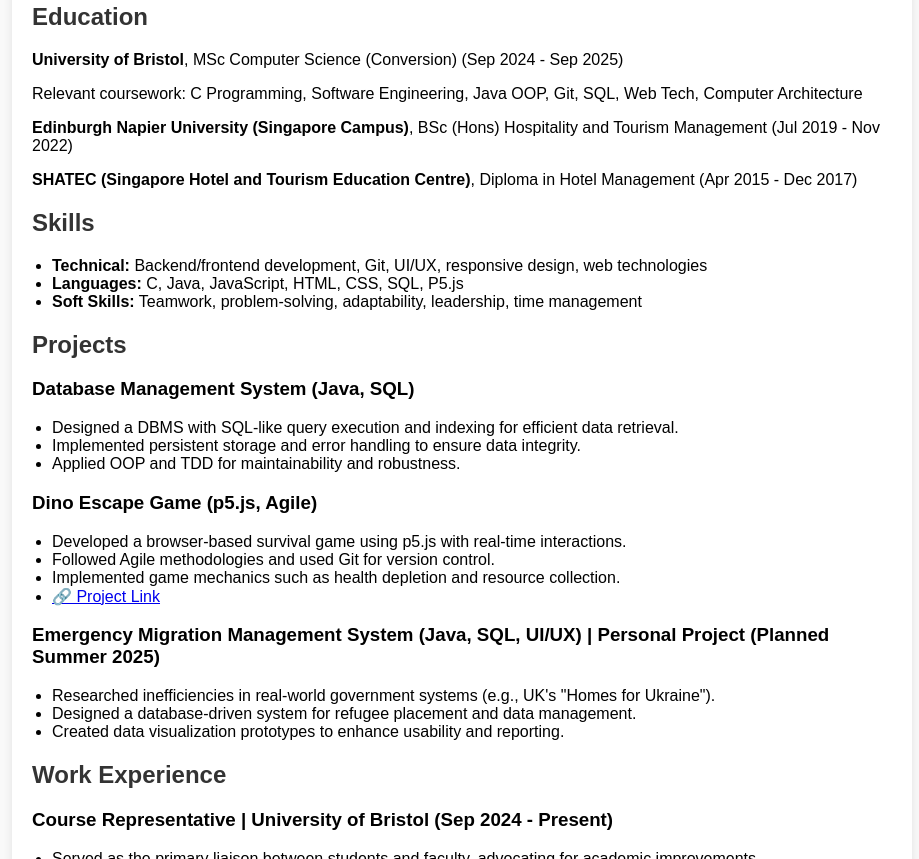
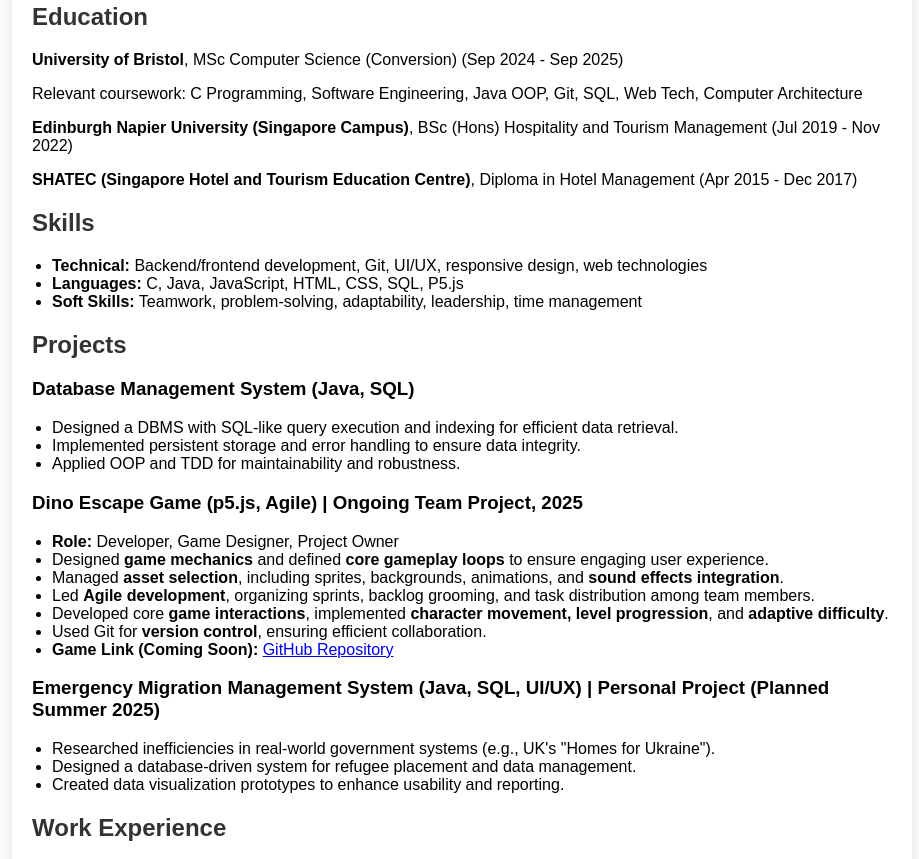
Before and after one commit to HaruTian4604/resume_website, a plain HTML site: page index.html in a window 1280 px wide. Shown: the part 385-1244 px from the top of the page, without its empty margins (178-1097 px from the left). Drawn offline with Linux system fonts and the light colour scheme.

Commit message:
Enriched the content of the team project

```diff
--- a/index.html
+++ b/index.html
@@ -27,9 +27,8 @@
             align-items: center;
         }
         .profile img {
-            width: 120px;
+            width: 140px;
             height: 100%;
-            /* border-radius: 50%; */
             margin-right: 20px;
             object-fit: cover;
         }
@@ -97,13 +96,17 @@
             <li>Applied OOP and TDD for maintainability and robustness.</li>
         </ul>
 
-        <h3>Dino Escape Game (p5.js, Agile)</h3>
+        <h3>Dino Escape Game (p5.js, Agile) | Ongoing Team Project, 2025</h3>
         <ul>
-            <li>Developed a browser-based survival game using p5.js with real-time interactions.</li>
-            <li>Followed Agile methodologies and used Git for version control.</li>
-            <li>Implemented game mechanics such as health depletion and resource collection.</li>
-            <li><a href="https://github.com/UoB-COMSM0166/2025-group-13" target="_blank">🔗 Project Link</a></li>
+            <li><strong>Role:</strong> Developer, Game Designer, Project Owner</li>
+            <li>Designed <strong>game mechanics</strong> and defined <strong>core gameplay loops</strong> to ensure engaging user experience.</li>
+            <li>Managed <strong>asset selection</strong>, including sprites, backgrounds, animations, and <strong>sound effects integration</strong>.</li>
+            <li>Led <strong>Agile development</strong>, organizing sprints, backlog grooming, and task distribution among team members.</li>
+            <li>Developed core <strong>game interactions</strong>, implemented <strong>character movement, level progression</strong>, and <strong>adaptive difficulty</strong>.</li>
+            <li>Used Git for <strong>version control</strong>, ensuring efficient collaboration.</li>
+            <li><strong>Game Link (Coming Soon):</strong> <a href="https://github.com/UoB-COMSM0166/2025-group-13" target="_blank">GitHub Repository</a></li>
         </ul>
+
 
         <h3>Emergency Migration Management System (Java, SQL, UI/UX) | Personal Project (Planned Summer 2025)</h3>
         <ul>
```
